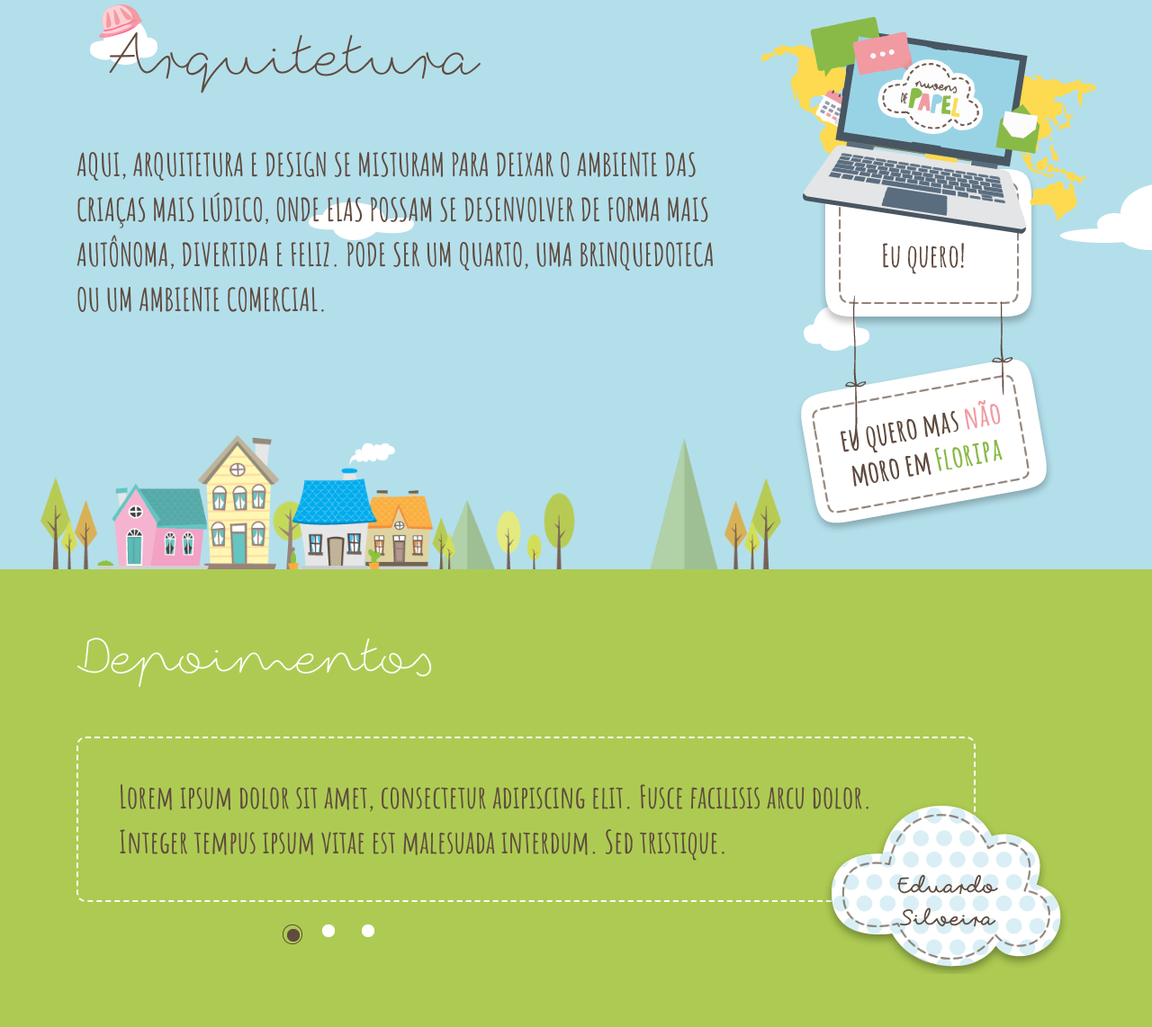
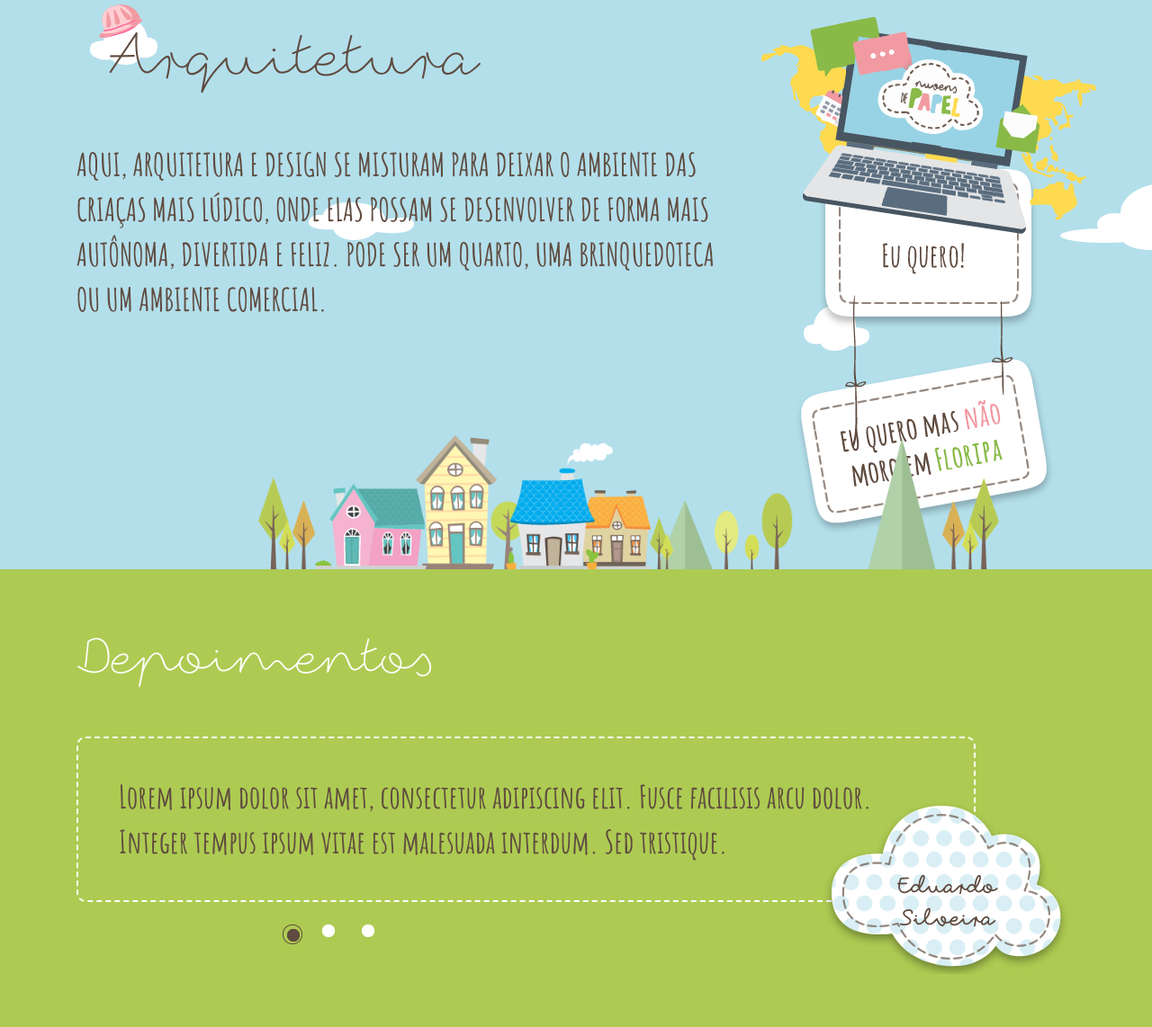
Before and after one commit to BrunnoCruvinel/nuvemdepapel, a PHP site: page / in a window 1280 px wide. Shown: the part 1253-2395 px from the top of the page at 90% size. Run offline with PHP 8.4, Linux system fonts and the light colour scheme; some libraries are stand-ins or nearby versions.

Commit message:
centralização de imagem

```diff
--- a/css/home.css
+++ b/css/home.css
@@ -64,5 +64,5 @@
 
 #home-casa img {
     width: 100%;
-    margin-left: 30px;
+    margin-left: 33%;
 }
```
